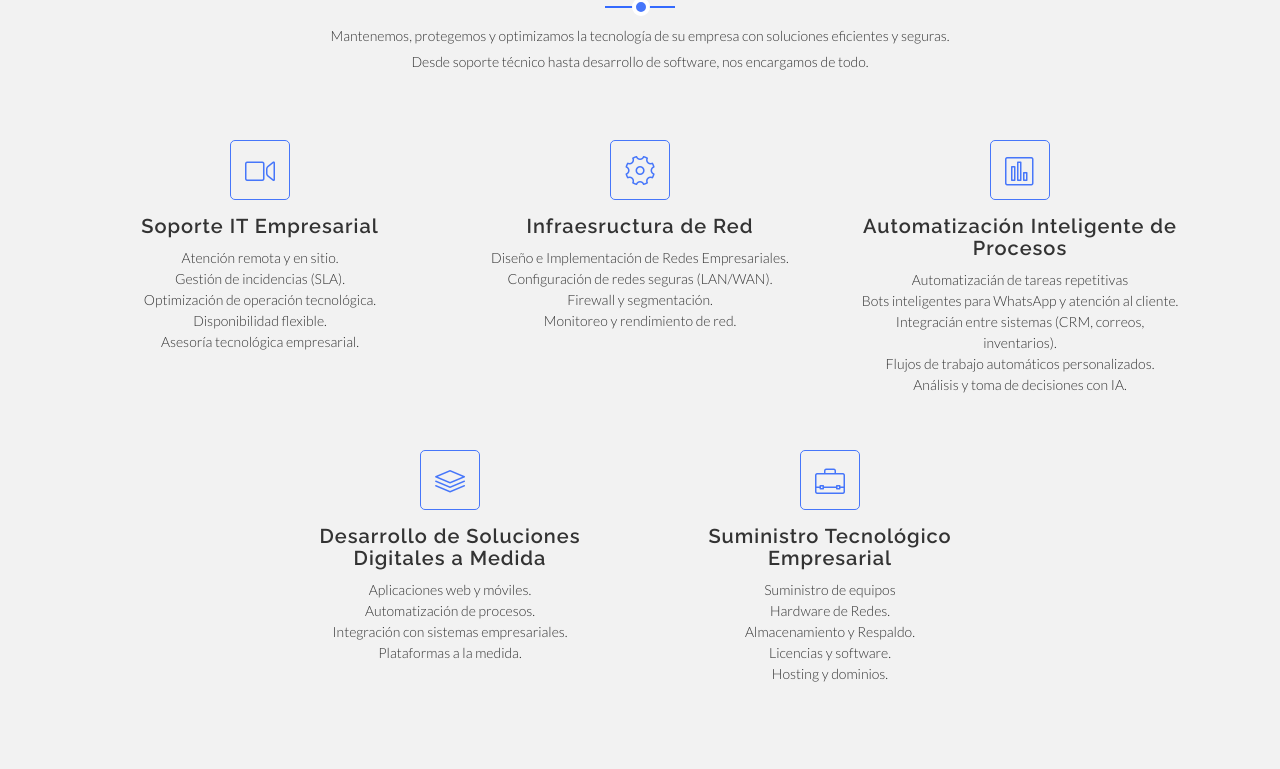
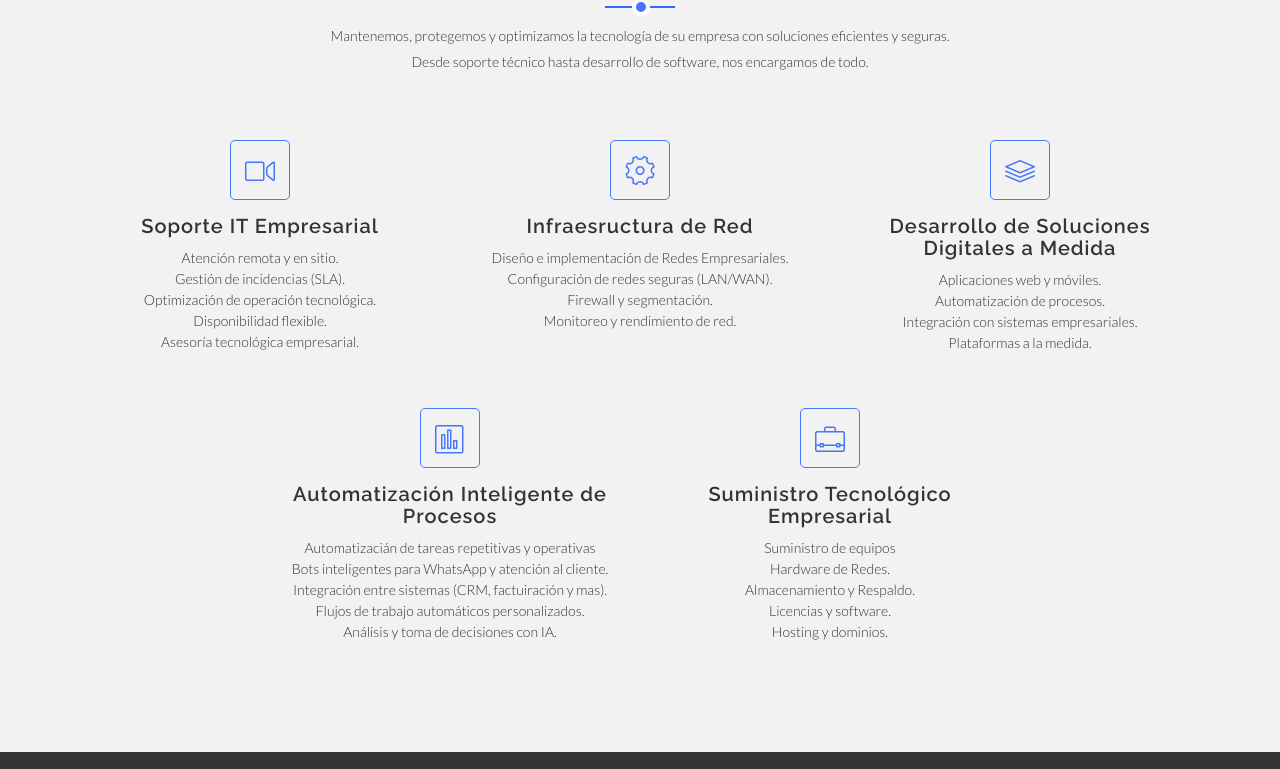
Before and after one commit to hdtechsas/hdtechsas.github.io, a plain HTML site: page index.html in a window 1280 px wide. Shown: the part 808-1577 px from the top of the page. Drawn offline with nearby package versions, Linux system fonts and the light colour scheme.

Commit message:
Add files via upload

```diff
--- a/index.html
+++ b/index.html
@@ -143,10 +143,9 @@
             <div class="container">
                 <div class="row">
                     <div class="header-top-left2">
-                        <i class="fa fa-envelope" aria-hidden="true"></i>  <span>contacto@hdtech.com.co</span>
+                        <i class="fa fa-envelope" aria-hidden="true"></i> <span>contacto@hdtech.com.co</span>
                         <a href="https://wa.me/573209872566?text=Hola,%20quiero%20una%20cotizaci%C3%B3n%20de%20servicios%20IT."
-                        target="_blank"
-                        style="color: white; text-decoration: none;">
+                            target="_blank" style="color: white; text-decoration: none;">
                             <i class="fa fa-whatsapp" aria-hidden="true"></i>
                             <span>+57 320 987 2566</span>
                         </a>
@@ -159,10 +158,17 @@
             <div class="row justify-content-md-center">
                 <div class="col-md-10">
                     <div class="contents text-center">
-                        <img src="img/logo.png" class="wow fadeInDown img-fluid" data-wow-duration="1000ms" data-wow-delay="0.3s">
-                        <h1 class="wow fadeInDown" data-wow-duration="1000ms" data-wow-delay="0.3s">HELP DESK TECHNOLOGY S.A.S</h1>
-                        <p class="lead  wow fadeIn" data-wow-duration="1000ms" data-wow-delay="400ms">Empresa dedicada a la tercerización  de  procesos  y  servicios  informáticos, soporte  tecnológico  y desarrollo de software.</p>
-                        <p class="wow fadeInUp" data-wow-duration="1000ms" data-wow-delay="400ms">Utiliza los más altos estándare  de calidad y servicio. Cuenta con un completo y actualizado portafolio de productos<br> y servicios acordes a los cambios tecnológicos y a las necesidades de nuestros clientes. </p>
+                        <img src="img/logo.png" class="wow fadeInDown img-fluid" data-wow-duration="1000ms"
+                            data-wow-delay="0.3s">
+                        <h1 class="wow fadeInDown" data-wow-duration="1000ms" data-wow-delay="0.3s">HELP DESK TECHNOLOGY
+                            S.A.S</h1>
+                        <p class="lead  wow fadeIn" data-wow-duration="1000ms" data-wow-delay="400ms">Empresa dedicada a
+                            la tercerización de procesos y servicios informáticos, soporte tecnológico y desarrollo de
+                            software.</p>
+                        <p class="wow fadeInUp" data-wow-duration="1000ms" data-wow-delay="400ms">Utiliza los más altos
+                            estándare de calidad y servicio. Cuenta con un completo y actualizado portafolio de
+                            productos<br> y servicios acordes a los cambios tecnológicos y a las necesidades de nuestros
+                            clientes. </p>
                     </div>
                 </div>
             </div>
@@ -176,9 +182,12 @@
 
         <div class="container">
             <div class="section-header">
-                <h2 class="section-title wow fadeIn" data-wow-duration="1000ms" data-wow-delay="0.3s">Nuestros <span>Servicios</span></h2>
+                <h2 class="section-title wow fadeIn" data-wow-duration="1000ms" data-wow-delay="0.3s">Nuestros
+                    <span>Servicios</span></h2>
                 <hr class="lines wow zoomIn" data-wow-delay="0.3s">
-                <p class="section-subtitle wow fadeIn" data-wow-duration="1000ms" data-wow-delay="0.3s">Mantenemos, protegemos y optimizamos la tecnolog&iacute;a de su empresa con soluciones eficientes y seguras. <br> Desde soporte t&eacute;cnico hasta desarrollo de software, nos encargamos de todo.</p>
+                <p class="section-subtitle wow fadeIn" data-wow-duration="1000ms" data-wow-delay="0.3s">Mantenemos,
+                    protegemos y optimizamos la tecnolog&iacute;a de su empresa con soluciones eficientes y seguras.
+                    <br> Desde soporte t&eacute;cnico hasta desarrollo de software, nos encargamos de todo.</p>
             </div>
             <div class="row">
                 <div class="col-md-4 col-sm-6">
@@ -205,7 +214,7 @@
                         </div>
                         <h4>Infraesructura de Red</h4>
                         <ul>
-                            <li>Diseño e Implementación de Redes Empresariales.</li>
+                            <li>Diseño e implementación de Redes Empresariales.</li>
                             <li>Configuración de redes seguras (LAN/WAN).</li>
                             <li>Firewall y segmentación.</li>
                             <li>Monitoreo y rendimiento de red.</li>
@@ -213,27 +222,6 @@
                     </div>
                 </div>
                 <div class="col-md-4 col-sm-6">
-                   <!--<a id='cam' href='#'> -->
-                        <div class="item-boxes wow fadeInDown" data-wow-delay="0.6s">
-                            <div class="icon">
-                                <i class="lnr lnr-chart-bars"></i>
-                            </div>
-                            <h4>Automatizaci&oacute;n Inteligente de Procesos</h4>
-                            <ul>
-                                <li>Automatizaci&aacute;n de tareas repetitivas</li>
-                                <li>Bots inteligentes para WhatsApp y atenci&oacute;n al cliente.</li>
-                                <li>Integraci&aacute;n entre sistemas (CRM, correos, inventarios).</li>
-                                <li>Flujos de trabajo autom&aacute;ticos personalizados.</li>
-                                <li>An&aacute;lisis y toma de decisiones con IA.</li>
-                            </ul>
-                        </div>
-                    <!--  </a> -->
-                </div>
-                <div class="col-md-2 col-sm-6">
-
-                </div>
-                <div class="col-md-4 col-sm-6">
-                    <!-- <a id='web' href='#'> -->
                     <div class="item-boxes wow fadeInDown" data-wow-delay="0.8s">
                         <div class="icon">
                             <i class="lnr lnr-layers"></i>
@@ -244,6 +232,27 @@
                             <li>Automatizaci&oacute;n de procesos.</li>
                             <li>Integraci&oacute;n con sistemas empresariales.</li>
                             <li>Plataformas a la medida.</li>
+                        </ul>
+                    </div>
+
+                    <!--  </a> -->
+                </div>
+                <div class="col-md-2 col-sm-6">
+
+                </div>
+                <div class="col-md-4 col-sm-6">
+                    <!-- <a id='web' href='#'> -->
+                    <div class="item-boxes wow fadeInDown" data-wow-delay="0.6s">
+                        <div class="icon">
+                            <i class="lnr lnr-chart-bars"></i>
+                        </div>
+                        <h4>Automatizaci&oacute;n Inteligente de Procesos</h4>
+                        <ul>
+                            <li>Automatizaci&aacute;n de tareas repetitivas y operativas</li>
+                            <li>Bots inteligentes para WhatsApp y atenci&oacute;n al cliente.</li>
+                            <li>Integraci&oacute;n entre sistemas (CRM, factuiraci&oacute;n y mas).</li>
+                            <li>Flujos de trabajo autom&aacute;ticos personalizados.</li>
+                            <li>An&aacute;lisis y toma de decisiones con IA.</li>
                         </ul>
                     </div>
                     <!--  </a> -->
@@ -292,7 +301,8 @@
                         <ul>
                             <li><i class="fa fa-whatsapp" aria-hidden="true"></i></i> : +57 320 987 2566</li>
                             <li><i class="fa fa-envelope-o" aria-hidden="true"></i> : contacto@hdtech.com.co</a></li>
-                             <li><i class="fa fa-map-marker" aria-hidden="true"></i> : Cra. 35A #2B-03 Juan XXIII - Buenaventura</li>
+                            <li><i class="fa fa-map-marker" aria-hidden="true"></i> : Cra. 35A #2B-03 Juan XXIII -
+                                Buenaventura</li>
                         </ul>
                     </div>
                     <div class="site-info wow fadeInUp" data-wow-duration="1000ms" data-wow-delay="0.3s">
```
Lines whose indentation alone changed are shown as unchanged.
